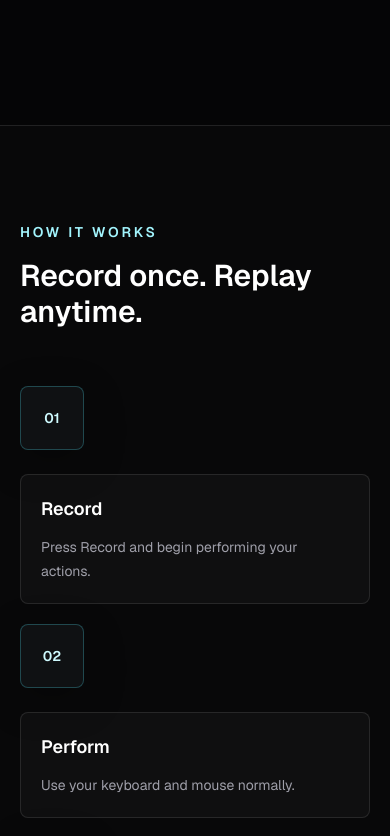
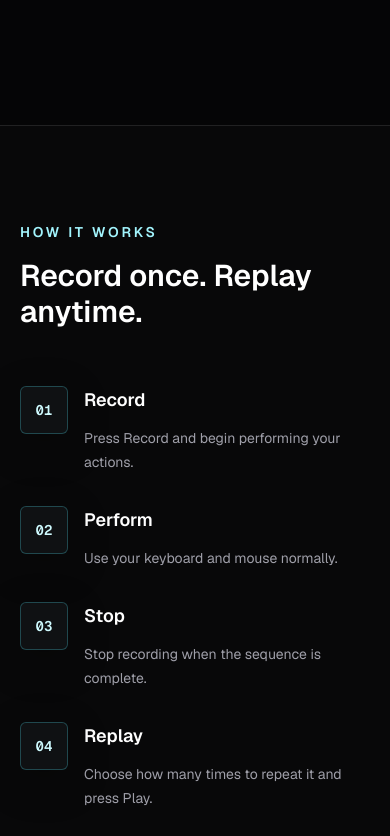
Before and after one commit to bibop28/Macrosty, a Next.js app: page / in a window 390 px wide. Shown: the part 3300-4136 px from the top of the page. Built offline with nearby package versions, Linux system fonts and the light colour scheme.

Commit message:
Refactor HowItWorks component; enhance layout and styling, improve responsiveness, and adjust spacing

```diff
--- a/components/HowItWorks.js
+++ b/components/HowItWorks.js
@@ -23,27 +23,36 @@ const steps = [
 
 export default function HowItWorks() {
   return (
-    <section id="how-it-works" className="border-y border-white/10 bg-[#080809] px-5 py-24 sm:px-6 lg:px-8">
-      <div className="mx-auto max-w-7xl">
-        <div className="max-w-2xl">
+    <section
+      id="how-it-works"
+      className="border-y border-white/10 bg-[#080809] px-5 py-24 sm:px-6 lg:px-8 lg:py-28"
+      data-reveal
+    >
+      <div className="mx-auto max-w-[1280px]">
+        <div className="max-w-3xl">
           <p className="text-sm font-semibold uppercase tracking-[0.2em] text-cyan-200">
             How It Works
           </p>
-          <h2 className="mt-4 text-3xl font-semibold tracking-normal text-white sm:text-4xl">
+          <h2 className="mt-4 text-3xl font-semibold tracking-normal text-white sm:text-4xl lg:text-5xl">
             Record once. Replay anytime.
           </h2>
         </div>
 
-        <div className="relative mt-14 grid gap-5 md:grid-cols-4">
-          <div className="absolute left-0 right-0 top-8 hidden h-px bg-white/10 md:block" aria-hidden="true" />
+        <div className="relative mt-14 grid gap-8 md:grid-cols-4 md:gap-6">
+          <div
+            className="absolute left-8 right-8 top-6 hidden h-px bg-white/10 md:block"
+            aria-hidden="true"
+          />
           {steps.map((step) => (
-            <article key={step.number} className="relative">
-              <div className="mb-6 grid size-16 place-items-center rounded-lg border border-cyan-300/25 bg-[#0f1113] text-sm font-semibold text-cyan-100 shadow-[0_12px_40px_rgba(0,0,0,0.25)]">
+            <article key={step.number} className="relative flex gap-4 md:block">
+              <div className="relative z-10 grid size-12 shrink-0 place-items-center rounded-md border border-cyan-300/25 bg-[#0f1113] font-mono text-sm font-semibold text-cyan-100 shadow-[0_12px_40px_rgba(0,0,0,0.25)]">
                 {step.number}
               </div>
-              <div className="rounded-lg border border-white/10 bg-white/[0.03] p-5">
+              <div className="min-w-0 md:mt-6">
                 <h3 className="text-lg font-semibold text-white">{step.title}</h3>
-                <p className="mt-3 text-sm leading-6 text-zinc-400">{step.description}</p>
+                <p className="mt-3 max-w-xs text-sm leading-6 text-zinc-400">
+                  {step.description}
+                </p>
               </div>
             </article>
           ))}
```
